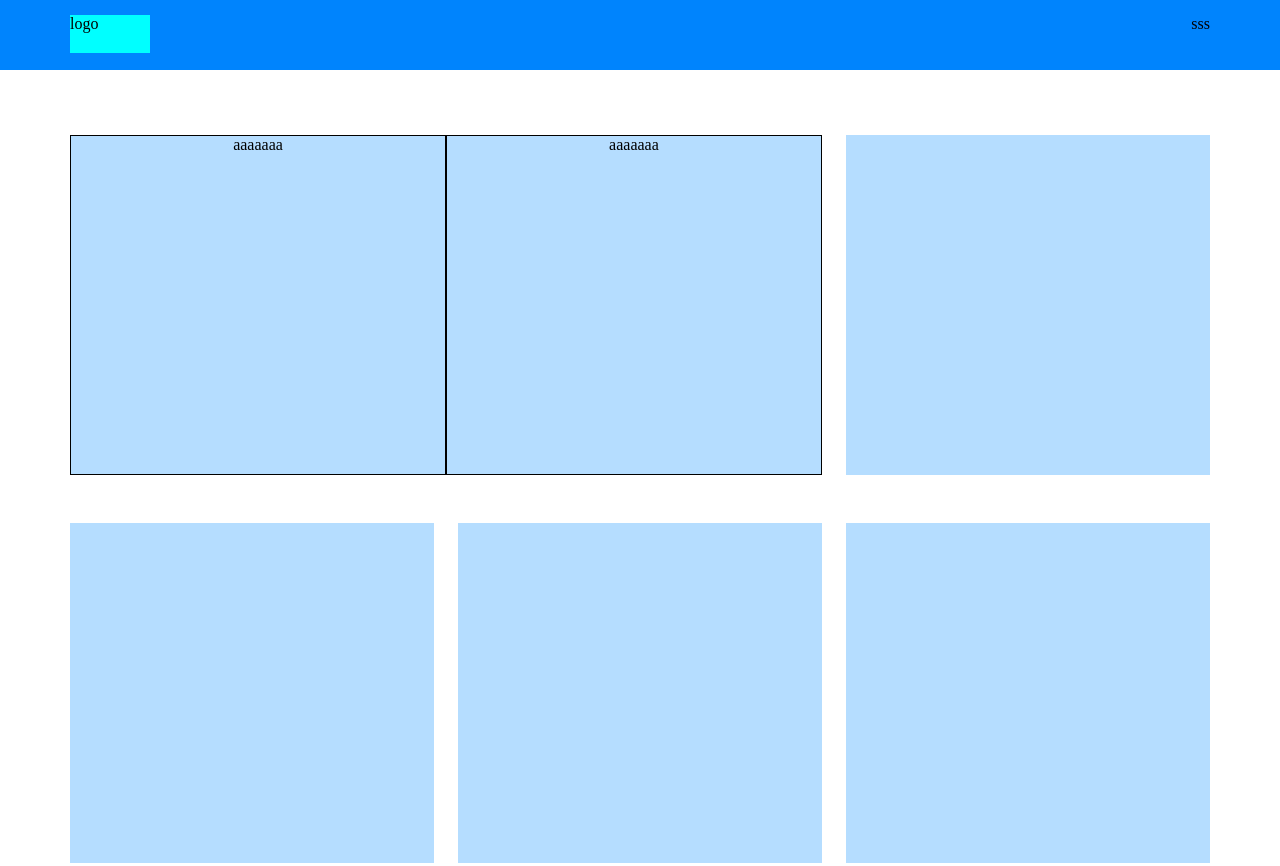
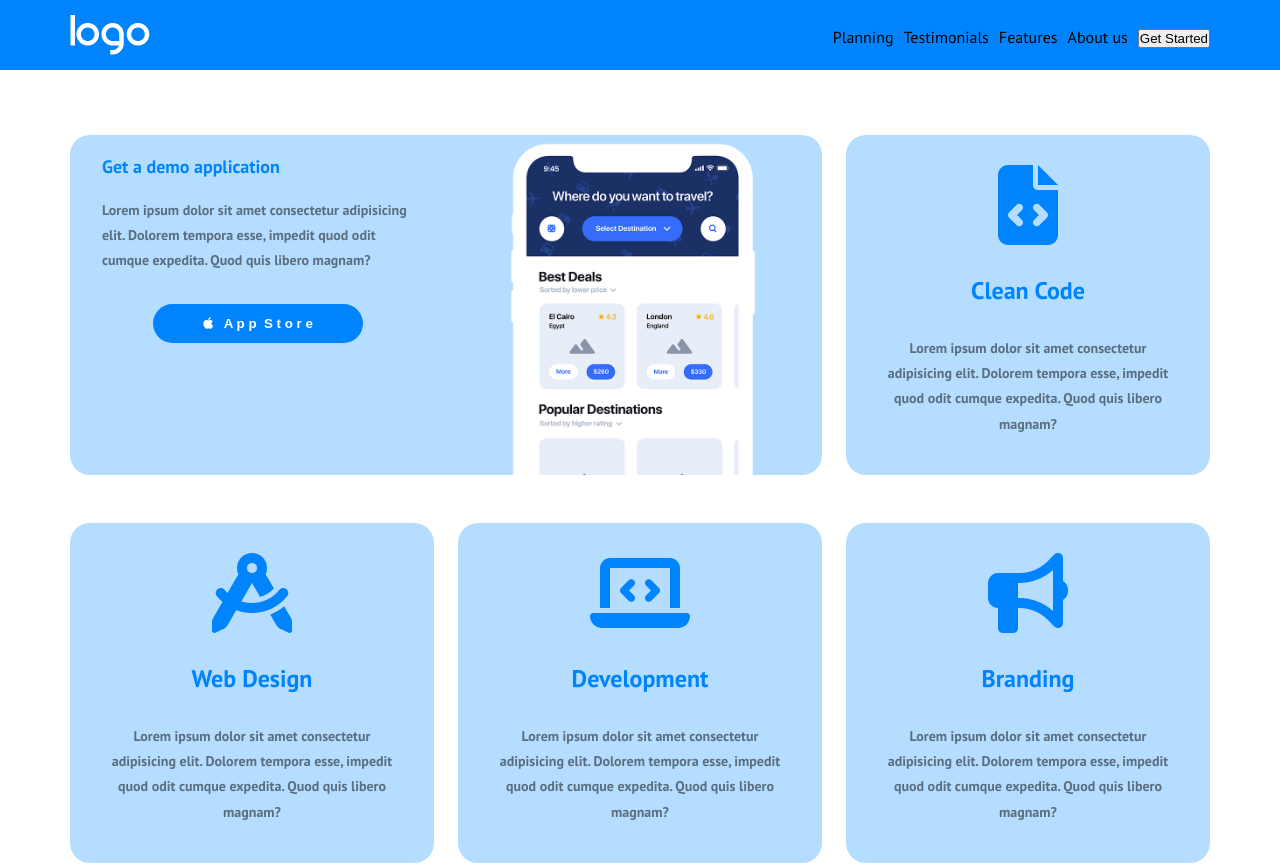
Before and after one commit to MiriamEvardi/htmlcss-responsive-layout, a plain HTML site: page index.html in a window 1280 px wide. Shown: the top 866 px of the page. Drawn offline with Linux system fonts and the light colour scheme.

Commit message:
nav + first section done

```diff
--- a/css/style.css
+++ b/css/style.css
@@ -4,39 +4,42 @@
     box-sizing: border-box;
 }
 
+body {
+    font-family: 'PT Sans', sans-serif;
+}
 
 
 
+/* nav */
 
 nav {
     width: 100%;
     height: 70px;
     background-color: #0084fd;
-
 }
 
 .nav-container {
     display: flex;
     justify-content: space-between;
+    align-items: center;
+
     padding: 15px 30px;
 }
 
-.logo {
-    /*test*/
-    background-color: aqua;
-    width: 80px;
-    height: 38px;
+.dropdown {
+    font-size: 25px;
+    color: white;
 }
 
+/* hidden on mobile */
 ul {
     display: flex;
     list-style-type: none;
     gap: 10px;
     margin-left: auto;
-
-    /*(?)*/
     display: none;
 }
+
 
 
 
@@ -48,21 +51,29 @@ ul {
     padding: 65px 30px;
 }
 
+p {
+    font-size: 14px;
+    font-weight: 600;
+    color: #5a6e7f;
+}
+
+
+/* features + download */
 .row-app {
     display: flex;
     flex-direction: column;
-
 }
 
 .app {
     display: flex;
     flex-direction: column;
-    width: 100%;
 
-    height: 400px;
+
+    height: auto;
     margin-bottom: 24px;
 
     background-color: #b5ddff;
+    border-radius: 20px;
 }
 
 .large-app {
@@ -73,6 +84,7 @@ ul {
     /*test*/
     height: 600px;
     background-color: #b5ddff;
+    border-radius: 20px;
 
     display: flex;
     flex-direction: column;
@@ -82,9 +94,50 @@ ul {
 .image {
     width: 100%;
     height: 50%;
-    border: black solid 1px;
 }
 
+.large-app .text h2 {
+    text-align: left;
+    padding: 20px 32px;
+    font-size: 18px;
+    color: #0084fd;
+}
+
+.large-app .text p {
+    text-align: left;
+    padding: 0 32px;
+    line-height: 1.8em;
+
+}
+
+.large-app .image img {
+    height: 100%;
+}
+
+button {
+    margin-top: 30px;
+    padding: 12px 50px;
+    background-color: #0084fd;
+    color: white;
+    border: none;
+    border-radius: 20px;
+}
+
+.app i {
+    padding-top: 30px;
+    font-size: 80px;
+    color: #0084fd;
+}
+
+.app h2 {
+    padding: 30px 0;
+    color: #0084fd;
+}
+
+.app p {
+    padding: 0 30px;
+    line-height: 1.8em;
+}
 
 
 
@@ -325,6 +378,14 @@ footer p {
         margin-right: auto;
     }
 
+    ul {
+        display: flex;
+    }
+
+    .dropdown {
+        display: none;
+    }
+
     .nav-container {
         max-width: 1200px;
         margin-left: auto;
--- a/index.html
+++ b/index.html
@@ -12,28 +12,33 @@
     <!-- font awesome -->
     <link rel="stylesheet" href="https://cdnjs.cloudflare.com/ajax/libs/font-awesome/6.5.1/css/all.min.css">
 
+    <!-- font PT Sans -->
+    <link rel="preconnect" href="https://fonts.googleapis.com">
+    <link rel="preconnect" href="https://fonts.gstatic.com" crossorigin>
+    <link href="https://fonts.googleapis.com/css2?family=PT+Sans:wght@400;700&display=swap" rel="stylesheet">
+
 </head>
 
 <body>
 
-
-    <!-- logo + menu a tendina -->
     <nav>
         <div class="nav-container">
             <!-- img logo -->
-            <div class="logo">logo</div>
+            <div class="logo">
+                <img src="img/logo.png" alt="">
+            </div>
 
-            <!-- nascosta nella versione mobile -->
+            <!-- menu hidden on mobile -->
             <ul>
-                <li>sss</li>
-                <li>sss</li>
-                <li>sss</li>
-                <li>sss</li>
-                <li>sss</li>
+                <li>Planning</li>
+                <li>Testimonials</li>
+                <li>Features</li>
+                <li>About us</li>
+                <li><input type="button" value="Get Started"></li>
             </ul>
 
-            <!-- menu a tendina versione mobile e tablet -->
-            <div class="dropdown">sss</div>
+            <!-- for mobile and tablet -->
+            <div class="dropdown"><i class="fa-solid fa-bars"></i></div>
         </div>
 
     </nav>
@@ -42,22 +47,51 @@
 
     <main>
 
-        <!-- flex da 5 con un container più grande -->
+        <!-- features + download -->
         <section>
             <div class="container">
                 <div class="row-app">
+
                     <div class="large-app">
                         <div class="text">
-                            aaaaaaa
+                            <h2>Get a demo application</h2>
+                            <p>Lorem ipsum dolor sit amet consectetur adipisicing elit. Dolorem tempora esse, impedit
+                                quod odit cumque expedita. Quod quis libero magnam?</p>
+                            <button>
+                                <i class="fa-brands fa-apple"></i> <strong> &nbsp; A p p &nbsp;S t o r e </strong>
+                            </button>
                         </div>
                         <div class="image">
-                            aaaaaaa
+                            <img src="img/phone.png" alt="">
                         </div>
+
                     </div>
-                    <div class="side app"></div>
-                    <div class="app"></div>
-                    <div class="app"></div>
-                    <div class="app"></div>
+
+                    <div class="side app">
+                        <i class="fa-solid fa-file-code"></i>
+                        <h2>Clean Code</h2>
+                        <p>Lorem ipsum dolor sit amet consectetur adipisicing elit. Dolorem tempora esse, impedit
+                            quod odit cumque expedita. Quod quis libero magnam?</p>
+                    </div>
+
+                    <div class="app">
+                        <i class="fa-solid fa-compass-drafting"></i>
+                        <h2>Web Design</h2>
+                        <p>Lorem ipsum dolor sit amet consectetur adipisicing elit. Dolorem tempora esse, impedit
+                            quod odit cumque expedita. Quod quis libero magnam?</p>
+                    </div>
+                    <div class="app">
+                        <i class="fa-solid fa-laptop-code"></i>
+                        <h2>Development</h2>
+                        <p>Lorem ipsum dolor sit amet consectetur adipisicing elit. Dolorem tempora esse, impedit
+                            quod odit cumque expedita. Quod quis libero magnam?</p>
+                    </div>
+                    <div class="app">
+                        <i class="fa-solid fa-bullhorn"></i>
+                        <h2>Branding</h2>
+                        <p>Lorem ipsum dolor sit amet consectetur adipisicing elit. Dolorem tempora esse, impedit
+                            quod odit cumque expedita. Quod quis libero magnam?</p>
+                    </div>
                 </div>
 
 
```
